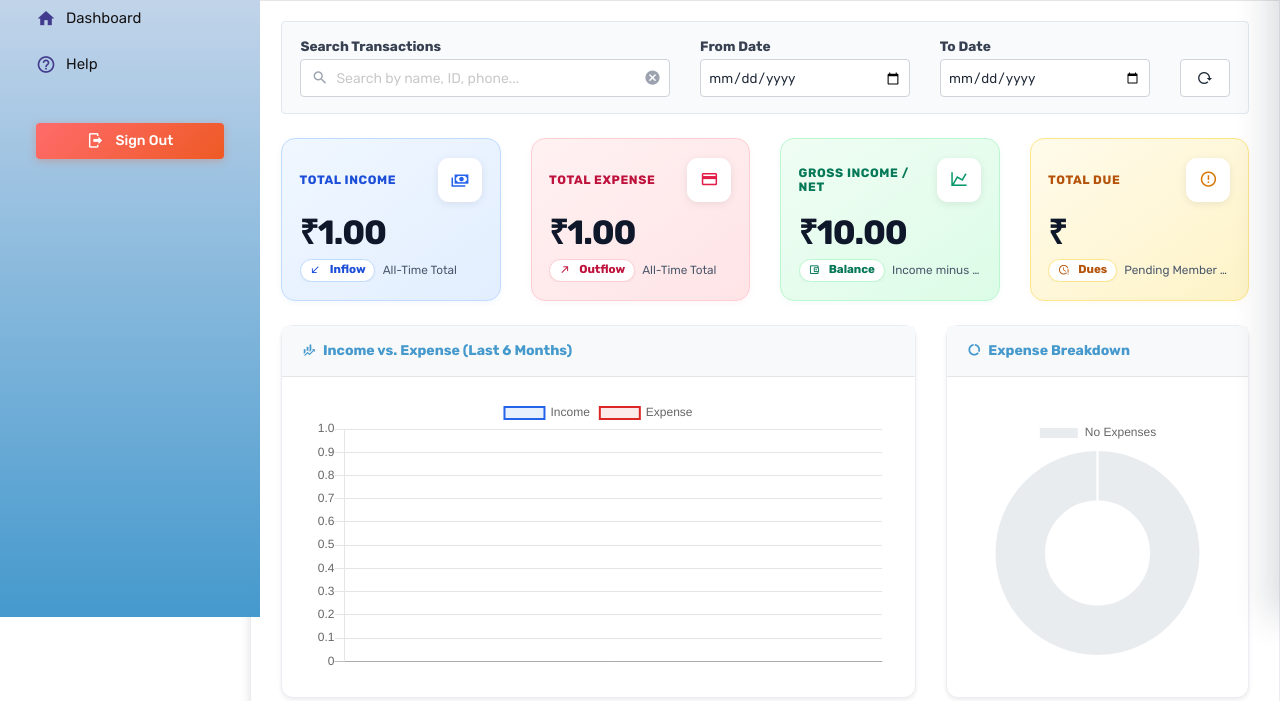
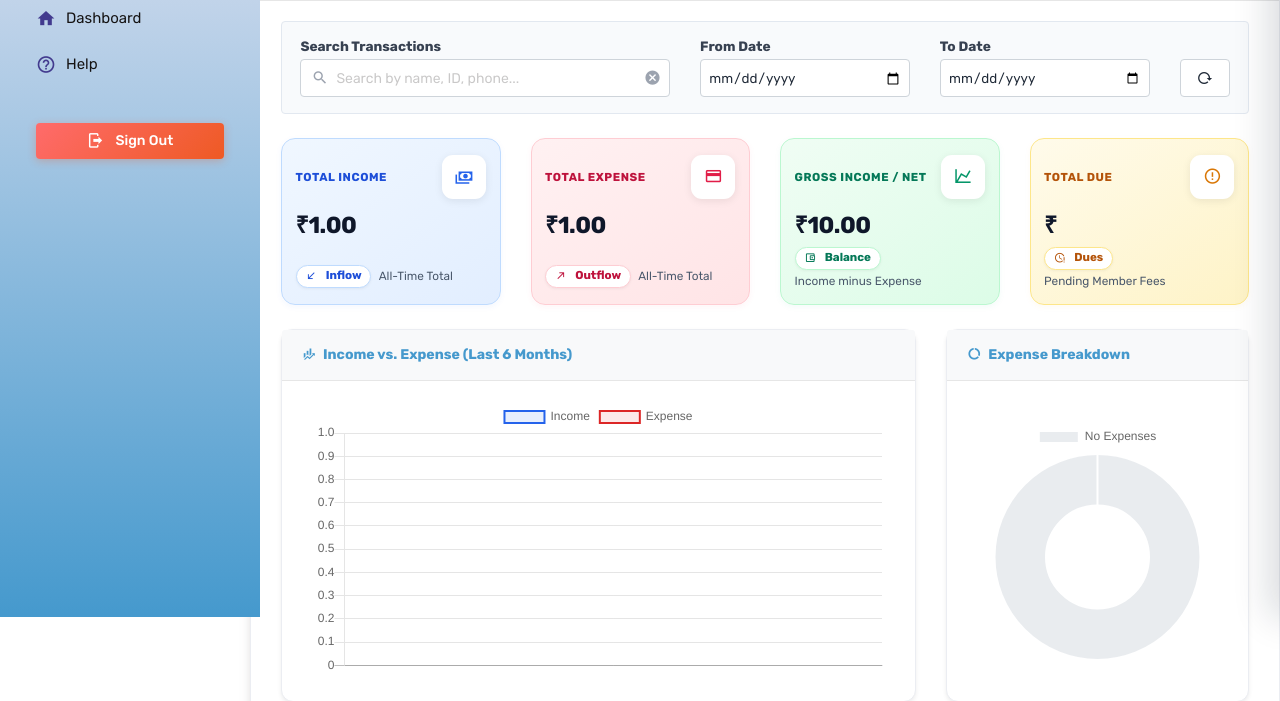
Before and after one commit to devwithbhatt/fitstack-new, a Django app: template templates/business_report/business_report.html in a window 1280 px wide. Shown: the part 183-884 px from the top of the page. Run offline with Django 5.2, Linux system fonts and the light colour scheme; the template is opened without the code that fills it: most values are stand-ins (such as "Sample title", 1, 10 or a date in 2020); grey boxes marked "Sample" are stand-in pictures; parts of the project's set-up code (start-up, migrations or seed data) failed here and were passed over; some libraries are stand-ins or nearby versions.

Commit message:
improve Business Report page

```diff
--- a/static/css/dashboard_modern.css
+++ b/static/css/dashboard_modern.css
@@ -139,17 +139,14 @@
 .kpi-card {
   position: relative;
   border-radius: 14px;
-  padding: 1.15rem 1.1rem;
+  padding: 1.15rem 1.05rem;
   display: flex;
   flex-direction: column;
   justify-content: space-between;
   height: 100%;
   transition: all 0.25s cubic-bezier(0.16, 1, 0.3, 1);
   overflow: hidden;
-}
-
-.kpi-card:hover {
-  transform: translateY(-3px);
+  min-width: 0;
 }
 
 /* Theme: Primary (Total Members) */
@@ -242,13 +239,17 @@
 .kpi-icon-warning { color: #d97706; }
 
 .kpi-value {
-  font-size: 2.1rem;
+  font-size: clamp(1.25rem, 1.55vw, 1.7rem);
   font-weight: 800;
   color: #0f172a;
-  letter-spacing: -0.03em;
-  line-height: 1.15;
+  letter-spacing: -0.025em;
+  line-height: 1.2;
   margin-bottom: 0.4rem;
   font-variant-numeric: tabular-nums;
+  white-space: nowrap;
+  overflow: hidden;
+  text-overflow: ellipsis;
+  max-width: 100%;
 }
 
 .kpi-meta {
@@ -256,9 +257,9 @@
   display: flex;
   align-items: center;
   gap: 0.45rem;
-  flex-wrap: nowrap;
-  white-space: nowrap;
-  overflow: hidden;
+  flex-wrap: wrap;
+  row-gap: 0.25rem;
+  min-width: 0;
 }
 
 .kpi-meta-badge {
@@ -741,6 +742,27 @@
   }
 }
 
+@media (min-width: 1200px) and (max-width: 1440px) {
+  .kpi-value {
+    font-size: 1.45rem;
+  }
+  .kpi-card {
+    padding: 1rem 0.85rem;
+  }
+  .kpi-label {
+    font-size: 0.72rem;
+  }
+}
+
+@media (max-width: 768px) {
+  .kpi-value {
+    font-size: 1.4rem;
+  }
+  .kpi-card {
+    padding: 1rem 0.85rem;
+  }
+}
+
 @media (max-width: 576px) {
   .dashboard-hero-header {
     flex-direction: column;
@@ -750,7 +772,10 @@
     grid-template-columns: repeat(2, 1fr);
   }
   .kpi-value {
-    font-size: 1.6rem;
+    font-size: 1.35rem;
+  }
+  .kpi-card {
+    padding: 0.95rem 0.8rem;
   }
 }
 
--- a/templates/base.html
+++ b/templates/base.html
@@ -47,7 +47,7 @@
     <link rel="preconnect" href="https://fonts.googleapis.com">
     <link rel="preconnect" href="https://fonts.gstatic.com" crossorigin>
     <link href="https://fonts.googleapis.com/css2?family=Plus+Jakarta+Sans:wght@300;400;500;600;700;800&display=swap" rel="stylesheet">
-    <link rel="stylesheet" href="{% static 'css/dashboard_modern.css' %}?v=3.0">
+    <link rel="stylesheet" href="{% static 'css/dashboard_modern.css' %}?v=3.5">
     <link rel="shortcut icon" href="{% static 'images/favicon.png' %}" />
 
     <link rel="manifest" href="{% static 'manifest.json' %}" />
--- a/templates/business_report/business_report.html
+++ b/templates/business_report/business_report.html
@@ -2,6 +2,32 @@
 {% load static %}
 
 {% block content %}
+
+<style>
+.kpi-value {
+    white-space: nowrap !important;
+    overflow: hidden !important;
+    text-overflow: ellipsis !important;
+    font-size: 1.45rem !important;
+    letter-spacing: -0.02em !important;
+    line-height: 1.25 !important;
+}
+@media (min-width: 1440px) {
+    .kpi-value {
+        font-size: 1.6rem !important;
+    }
+}
+@media (max-width: 1200px) {
+    .kpi-value {
+        font-size: 1.35rem !important;
+    }
+}
+.kpi-meta {
+    flex-wrap: wrap !important;
+    row-gap: 0.25rem !important;
+}
+</style>
+
 
 <!-- Compact Breadcrumb Navigation -->
 <nav aria-label="breadcrumb" class="custom-breadcrumb mb-3">
@@ -117,7 +143,7 @@
                 <!-- KPI Metric Cards -->
                 <div class="row mb-4">
                 <!-- Total Income -->
-                <div class="col-xl-3 col-md-6 mb-3 mb-xl-0">
+                <div class="col-xl-3 col-sm-6 mb-3 mb-xl-0">
                     <div class="kpi-card kpi-primary">
                         <div>
                             <div class="kpi-header">
@@ -126,7 +152,7 @@
                                     <i class="mdi mdi-cash-multiple"></i>
                                 </div>
                             </div>
-                            <div class="kpi-value">₹{{ total_income|floatformat:2 }}</div>
+                            <div class="kpi-value" style="white-space: nowrap !important;" title="₹{{ total_income|floatformat:2 }}">₹{{ total_income|floatformat:2 }}</div>
                         </div>
                         <div class="kpi-meta">
                             <span class="kpi-meta-badge kpi-badge-primary">
@@ -138,7 +164,7 @@
                 </div>
 
                 <!-- Total Expense -->
-                <div class="col-xl-3 col-md-6 mb-3 mb-xl-0">
+                <div class="col-xl-3 col-sm-6 mb-3 mb-xl-0">
                     <div class="kpi-card kpi-danger">
                         <div>
                             <div class="kpi-header">
@@ -147,7 +173,7 @@
                                     <i class="mdi mdi-credit-card-outline"></i>
                                 </div>
                             </div>
-                            <div class="kpi-value">₹{{ total_expense|floatformat:2 }}</div>
+                            <div class="kpi-value" style="white-space: nowrap !important;" title="₹{{ total_expense|floatformat:2 }}">₹{{ total_expense|floatformat:2 }}</div>
                         </div>
                         <div class="kpi-meta">
                             <span class="kpi-meta-badge kpi-badge-danger">
@@ -159,7 +185,7 @@
                 </div>
 
                 <!-- Net Profit -->
-                <div class="col-xl-3 col-md-6 mb-3 mb-xl-0">
+                <div class="col-xl-3 col-sm-6 mb-3 mb-xl-0">
                     <div class="kpi-card kpi-success">
                         <div>
                             <div class="kpi-header">
@@ -168,7 +194,7 @@
                                     <i class="mdi mdi-chart-line"></i>
                                 </div>
                             </div>
-                            <div class="kpi-value">₹{{ gross_income|floatformat:2 }}</div>
+                            <div class="kpi-value" style="white-space: nowrap !important;" title="₹{{ gross_income|floatformat:2 }}">₹{{ gross_income|floatformat:2 }}</div>
                         </div>
                         <div class="kpi-meta">
                             <span class="kpi-meta-badge kpi-badge-success">
@@ -180,7 +206,7 @@
                 </div>
 
                 <!-- Total Due -->
-                <div class="col-xl-3 col-md-6 mb-3 mb-xl-0">
+                <div class="col-xl-3 col-sm-6 mb-3 mb-xl-0">
                     <div class="kpi-card kpi-warning">
                         <div>
                             <div class="kpi-header">
@@ -189,7 +215,7 @@
                                     <i class="mdi mdi-alert-circle-outline"></i>
                                 </div>
                             </div>
-                            <div class="kpi-value">₹{{ total_due|floatformat:2 }}</div>
+                            <div class="kpi-value" style="white-space: nowrap !important;" title="₹{{ total_due|floatformat:2 }}">₹{{ total_due|floatformat:2 }}</div>
                         </div>
                         <div class="kpi-meta">
                             <span class="kpi-meta-badge kpi-badge-warning">
```
